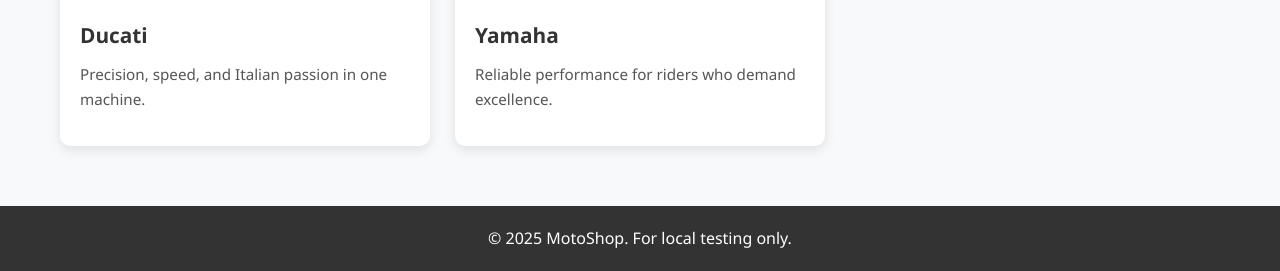
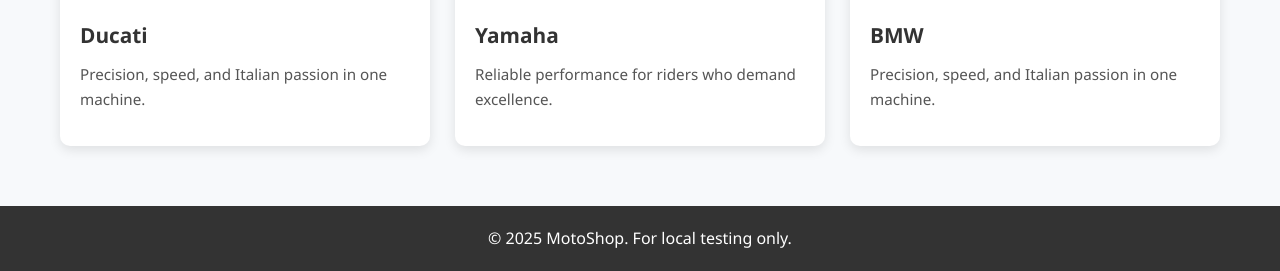
Before and after one commit to ricvalenzuelaa/MotoShops, a PHP site: page /about.php in a window 1280 px wide. Shown: the part 1297-1568 px from the top of the page. Run offline with PHP 8.4, Linux system fonts and the light colour scheme.

Commit message:
Update about.php

```diff
--- a/about.php
+++ b/about.php
@@ -65,9 +65,17 @@ include 'header.php'; // New header
           <p>Reliable performance for riders who demand excellence.</p>
         </div>
       </div>
+        <div class="card">
+        <img src="images/BMW-Logo.png" alt="BMW" />
+        <div class="card-content">
+          <h2>BMW</h2>
+          <p>Precision, speed, and Italian passion in one machine.</p>
+        </div>
+      </div>
     </div>
 </section>
 
 <?php
 include 'footer.php'; // New footer
+
 ?>
```
